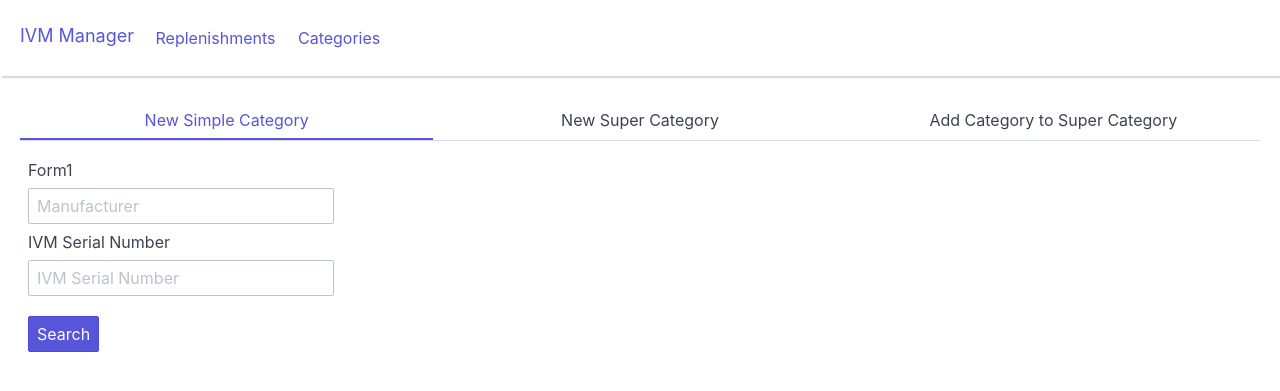
After one commit to jsilll/databases-project, a Flask app: page /categories/create in a window 1280 px wide. The commit adds this page. Shown: the top 391 px of the page. Run offline with Flask 2, Linux system fonts and the light colour scheme; some libraries are stand-ins or nearby versions.

Commit message:
started web

```diff
--- a/web/app.py
+++ b/web/app.py
@@ -1,62 +1,97 @@
+from functools import wraps
 from flask import Flask
-from flask import render_template, request, url_for, redirect, abort
+from flask import (render_template,
+                   request,
+                   url_for,
+                   redirect,
+                   abort)
+
+from psycopg2 import (InterfaceError,
+                      DatabaseError,
+                      DataError,
+                      OperationalError,
+                      IntegrityError,
+                      InternalError,
+                      ProgrammingError,
+                      NotSupportedError)
 
 from connection import get_db_connection
 
 app = Flask(__name__)
 
+# [ ] TODO: (perguntar) Inserir e remover um retalhista, com todos os seus produtos, garantindo que esta operação seja atómica;
+# [x] Listar todos os eventos de reposição de uma IVM, apresentando o número de unidades repostas por categoria de produto
+# [ ] Inserir e remover categorias e sub-categorias
+# [ ] Listar todas as sub-categorias de uma super-categoria, a todos os níveis de profundidade.
+
+# TODO: 3: parse date time?
+# TODO: 3: tem mesmo de ser com o post?
+# TODO: tirar o load esquiesito dos butões
+
+# -------------- Error Handlers -------------- #
 
 @app.errorhandler(404)
-def page_not_found(error):
+def page_not_found():
     return render_template("404.html"), 404
 
 
 @app.errorhandler(500)
-def internal_error(error):
+def internal_error():
     return render_template("500.html"), 500
 
+# -------------- Home Page -------------- #
 
 @app.route("/", methods=["GET"])
 def index():
+    return render_template("index.html")
+
+# -------------- Replenishments Page -------------- #
+
+@app.route("/replenishments/", methods=["GET"])
+def replenishments():
+    return render_template("replenishments.html")
+
+@app.route("/replenishments/", methods=["POST"])
+def replenishments_post():
+    manuf = request.form["manuf"]
+    serial_nr = request.form["serial_nr"]
+
     try:
         conn = get_db_connection()
         cur = conn.cursor()
-        cur.execute("SELECT * FROM books;")
-        books = cur.fetchall()
+        cur.execute('SELECT category_name, SUM(nr_units) '
+                    'FROM shelve '
+                    'NATURAL JOIN '
+                    '(SELECT * '
+                    'FROM replenishment_event '
+                    'WHERE serial_nr = %s AND manuf = %s) AS s '
+                    'GROUP BY category_name ',
+                    (serial_nr, manuf))
+        res = cur.fetchall()
+    except (InterfaceError, OperationalError, InternalError, ProgrammingError, NotSupportedError):
+        abort(500)
+    except (DataError, IntegrityError):
+        abort(400)
+    except DatabaseError:
+        abort(500)
     except Exception:
         abort(400)
     finally:
         cur.close()
         conn.close()
 
-    return render_template("index.html", books=books)
+    return render_template("replenishments.html", serial_nr=serial_nr, manuf=manuf, table=res)
 
+# -------------- Categories Page -------------- #
 
-@app.route("/create/", methods=["GET"])
-def create():
-    return render_template("create.html")
+@app.route('/categories/', methods=["GET"])
+def categories():
+    return render_template("categories.html")
 
+@app.route('/categories/create', methods=["GET"])
+def create_category():
+    return render_template("create_category.html")
 
-@app.route("/create/", methods=["POST"])
-def create_book():
-    title = request.form["title"]
-    author = request.form["author"]
-    pages_num = int(request.form["pages_num"])
-    review = request.form["review"]
-
-    try:
-        conn = get_db_connection()
-        cur = conn.cursor()
-        cur.execute(
-            "INSERT INTO books (title, author, pages_num, review)"
-            "VALUES (%s, %s, %s, %s)",
-            (title, author, pages_num, review),
-        )
-    except Exception:
-        abort(400)
-    finally:
-        conn.commit()
-        cur.close()
-        conn.close()
-
-    return redirect(url_for("index"))
+@app.route('/categories/create', methods=["POST"])
+def create_category_post():
+    return render_template("categories.html")
--- a/web/connection.py
+++ b/web/connection.py
@@ -9,6 +9,7 @@ DATABASE = environ["DB_NAME"]
 USER = environ["DB_USERNAME"]
 PASSWORD = environ["DB_PASSWORD"]
 
+
 def get_db_connection():
     conn = connect(host=HOST, database=DATABASE, user=USER, password=PASSWORD)
     return conn
--- a/web/templates/404.html
+++ b/web/templates/404.html
@@ -1,7 +1,6 @@
 {% extends 'base.html' %}
 
 {% block content %}
-<h1>{% block title %} 404 Not Found. {% endblock %}</h1>
-<p>OOPS! We couldn't find your page; looks like it doesn't exist.</p>
-<p>If you entered the URL manually, please check your spelling and try again.</p>
+<h1>{% block title %} 404 {% endblock %}</h1>
+We couldn't find your page. Looks like it doesn't exist.
 {% endblock %}
--- a/web/templates/500.html
+++ b/web/templates/500.html
@@ -2,6 +2,5 @@
 
 {% block content %}
 <h1>{% block title %} 500 Internal Server Error {% endblock %}</h1>
-<p>OOOOPS! Something went wrong on the server.</p>
-<p>Please try again later.</p>
+Something went wrong on the server. Please try again later.
 {% endblock %}
--- a/web/templates/base.html
+++ b/web/templates/base.html
@@ -3,36 +3,27 @@
 
 <head>
     <meta charset="UTF-8">
-    <title>{% block title %} {% endblock %} - FlaskApp</title>
-    <style>
-        nav a {
-            color: #d64161;
-            font-size: 3em;
-            margin-left: 50px;
-            text-decoration: none;
-        }
+    <meta name="viewport" content="width=device-width, initial-scale=1.0">
 
-        .book {
-            padding: 20px;
-            margin: 10px;
-            background-color: #f7f4f4;
-        }
+    <title>{% block title %}{% endblock %} - IVM Manager</title>
 
-        .review {
-            margin-left: 50px;
-            font-size: 20px;
-        }
-    </style>
+    <meta name="description" content="IVM Manager">
+    <meta name="keywords" content="ivm manager">
+
+    <link rel="stylesheet" href="https://unpkg.com/spectre.css/dist/spectre.min.css">
+    <link rel="stylesheet" href="https://unpkg.com/spectre.css/dist/spectre-exp.min.css" />
+    <link rel="stylesheet" href="https://unpkg.com/spectre.css/dist/spectre-icons.min.css">
 </head>
 
 <body>
-    <nav>
-        <a href="{{ url_for('index') }}">FlaskApp</a>
-        <a href="{{ url_for('create') }}">Create</a>
-        <a href="#">About</a>
-    </nav>
-    <hr>
-    <div class="content">
+    <header class="navbar" style="padding: 1rem; box-shadow: 2px 2px 2px lightgrey;">
+        <div class="navbar-primary">
+            <a href="{{ url_for('index') }}" class="navbar-brand mr-2">IVM Manager</a>
+            <a href="{{ url_for('replenishments') }}" class="btn btn-link">Replenishments</a>
+            <a href="{{ url_for('categories') }}" class="btn btn-link">Categories</a>
+        </div>
+    </header>
+    <div class="container" style="padding: 1rem">
         {% block content %} {% endblock %}
     </div>
 </body>
--- /dev/null
+++ b/web/templates/create_category.html
@@ -0,0 +1,97 @@
+{% extends 'base.html' %}
+
+{% block title %}Replenishments{% endblock %}
+
+{% block content %}
+
+<ul class="tab tab-block">
+    <li class="tab-item">
+        <a id="new-simple-category-btn">New Simple Category</a>
+    </li>
+    <li class="tab-item">
+        <a id="new-super-category-btn">New Super Category</a>
+    </li>
+    <li class="tab-item">
+        <a id="add-category-to-super-category-btn">Add Category to Super Category</a>
+    </li>
+</ul>
+
+<div class="container" id="new-simple-category-form">
+    <form action="{{ url_for('replenishments') }}" method="post" class="form-horizontal col-3">
+        <div class="form-group">
+            <label class="form-label" for="manuf">Form1</label>
+            <input class="form-input" type="text" id="manuf" name="manuf" placeholder="Manufacturer">
+            <label class="form-label" for="serial_nr">IVM Serial Number</label>
+            <input class="form-input" type="number" id="serial_nr" name="serial_nr" placeholder="IVM Serial Number">
+            <button class="btn btn-primary input-group-btn" style="margin-top: 1rem">Search</button>
+        </div>
+    </form>
+</div>
+
+<div class="container" id="new-super-category-form">
+    <form action="{{ url_for('replenishments') }}" method="post" class="form-horizontal col-3">
+        <div class="form-group">
+            <label class="form-label" for="manuf">Form2</label>
+            <input class="form-input" type="text" id="manuf" name="manuf" placeholder="Manufacturer">
+            <label class="form-label" for="serial_nr">IVM Serial Number</label>
+            <input class="form-input" type="number" id="serial_nr" name="serial_nr" placeholder="IVM Serial Number">
+            <button class="btn btn-primary input-group-btn" style="margin-top: 1rem">Search</button>
+        </div>
+    </form>
+</div>
+
+<div class="container" id="add-category-to-super-category-form">
+    <form action="{{ url_for('replenishments') }}" method="post" class="form-horizontal col-3">
+        <div class="form-group">
+            <label class="form-label" for="manuf">Form3</label>
+            <input class="form-input" type="text" id="manuf" name="manuf" placeholder="Manufacturer">
+            <label class="form-label" for="serial_nr">IVM Serial Number</label>
+            <input class="form-input" type="number" id="serial_nr" name="serial_nr" placeholder="IVM Serial Number">
+            <button class="btn btn-primary input-group-btn" style="margin-top: 1rem">Search</button>
+        </div>
+    </form>
+</div>
+
+<script>
+    var btn1 = document.getElementById("new-simple-category-btn");
+    var btn2 = document.getElementById("new-super-category-btn");
+    var btn3 = document.getElementById("add-category-to-super-category-btn");
+    var form1 = document.getElementById("new-simple-category-form");
+    var form2 = document.getElementById("new-super-category-form");
+    var form3 = document.getElementById("add-category-to-super-category-form");
+
+    var selected_btn = btn1;
+    var selected_form = form1;
+
+    selected_btn.classList.toggle("active");
+    form1.style.display = "block";
+    form2.style.display = "none";
+    form3.style.display = "none";
+
+    btn1.addEventListener("click", () => {
+        selected_btn.classList.toggle("active");
+        selected_form.style.display = 'none';
+        btn1.classList.toggle("active");
+        form1.style.display = 'block'
+        selected_btn = btn1;
+        selected_form = form1;
+    });
+    btn2.addEventListener("click", () => {
+        selected_btn.classList.toggle("active");
+        selected_form.style.display = 'none';
+        btn2.classList.toggle("active");
+        form2.style.display = 'block'
+        selected_btn = btn2;
+        selected_form = form2;
+    });
+    btn3.addEventListener("click", () => {
+        selected_btn.classList.toggle("active");
+        selected_form.style.display = 'none';
+        btn3.classList.toggle("active");
+        form3.style.display = 'block'
+        selected_btn = btn3;
+        selected_form = form3;
+    });
+</script>
+
+{% endblock %}
```
Also changed, not shown: web/templates/categories.html (added, +9 -0 lines), web/templates/create.html (deleted, +0 -32 lines), web/templates/index.html (+3 -13 lines), web/templates/replenishments.html (added, +46 -0 lines), 1 other file.
